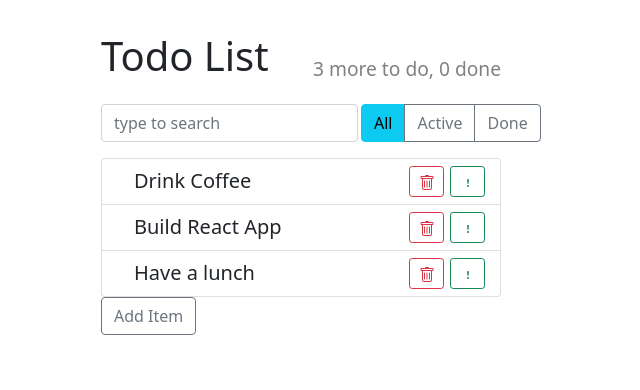
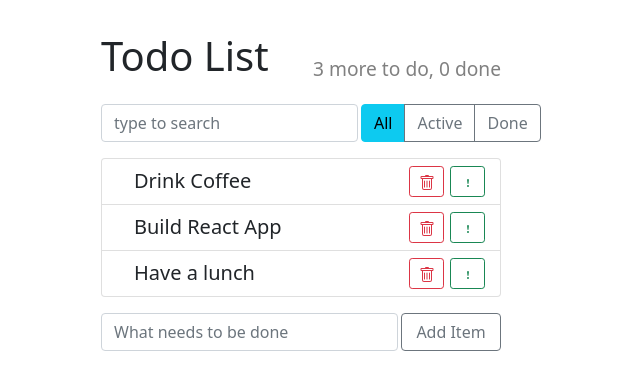
Before and after one commit to alexandra-fm/react-todo-app, a React (Create React App) app: page / in a window 1280 px wide. Shown: the top 390 px of the page, without its empty margins (339-979 px from the left). Built offline with nearby package versions, Linux system fonts and the light colour scheme.

Commit message:
added adding a new task

```diff
--- a/src/components/ItemAddForm/ItemAddForm.css
+++ b/src/components/ItemAddForm/ItemAddForm.css
@@ -1,6 +1,11 @@
-.add-input {
-  width: auto;
-  flex-grow: 1;
-  margin-right: 3px;
+.item-add-form {
   margin-top: 1rem;
 }
+
+.item-add-form input {
+  margin-right: 3px;
+}
+
+.item-add-form button{
+  min-width: 100px;
+}
--- a/src/components/ItemAddForm/ItemAddForm.js
+++ b/src/components/ItemAddForm/ItemAddForm.js
@@ -1,23 +1,38 @@
-import React from "react"
+import React, { Component } from "react"
 
 import "./ItemAddForm.css"
 
-const ItemAddForm = ({ onAddedItem }) => {
-  return (
-    <div className="item-add-form">
-      {/* <input
-        type="text"
-        className="form-control add-input"
-        placeholder="type to add"
-      ></input> */}
-      <button
-        className="btn btn-outline-secondary"
-        onClick={() => onAddedItem("New task added!")}
-      >
-        Add Item
-      </button>
-    </div>
-  )
+export default class ItemAddForm extends Component {
+  state = {
+    label: "",
+  }
+
+  onSubmit = event => {
+    event.preventDefault()
+    this.props.onAddedItem(this.state.label)
+    this.setState({
+      label: "",
+    })
+  }
+
+  onLabelAdd = event => {
+    this.setState({
+      label: event.target.value,
+    })
+  }
+
+  render() {
+    return (
+      <form className="item-add-form d-flex" onSubmit={this.onSubmit}>
+        <input
+          type="text"
+          className="form-control"
+          placeholder="What needs to be done"
+          onChange={this.onLabelAdd}
+          value={this.state.label}
+        />
+        <button className="btn btn-outline-secondary">Add Item</button>
+      </form>
+    )
+  }
 }
-
-export default ItemAddForm
```
